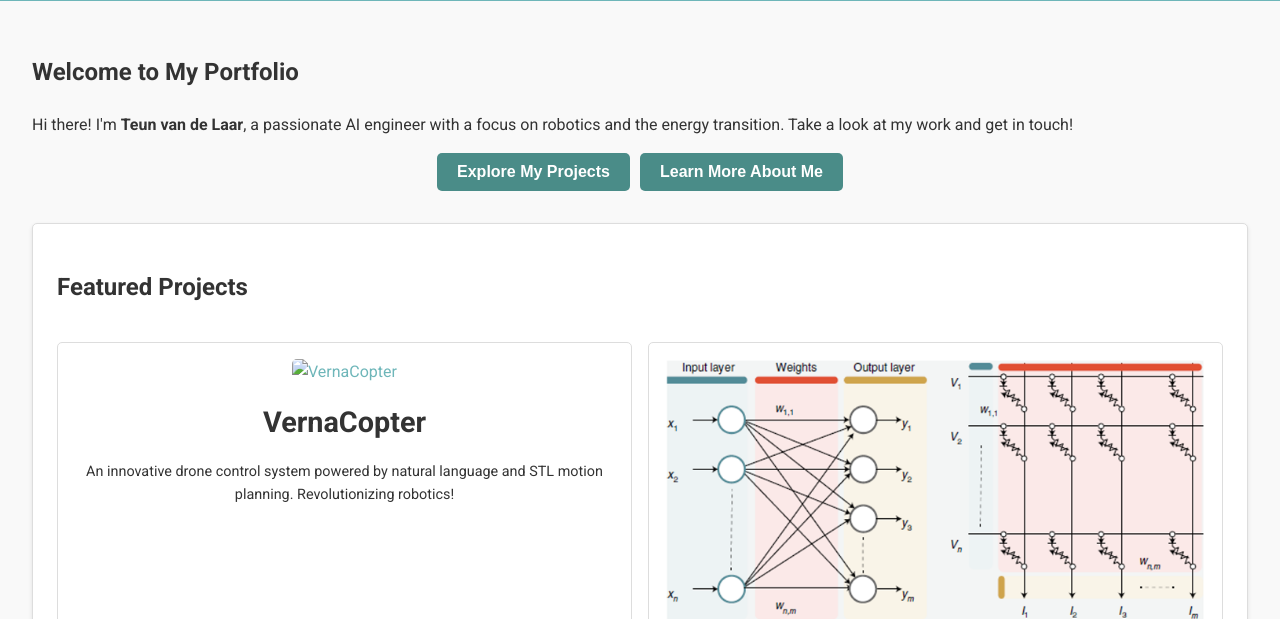
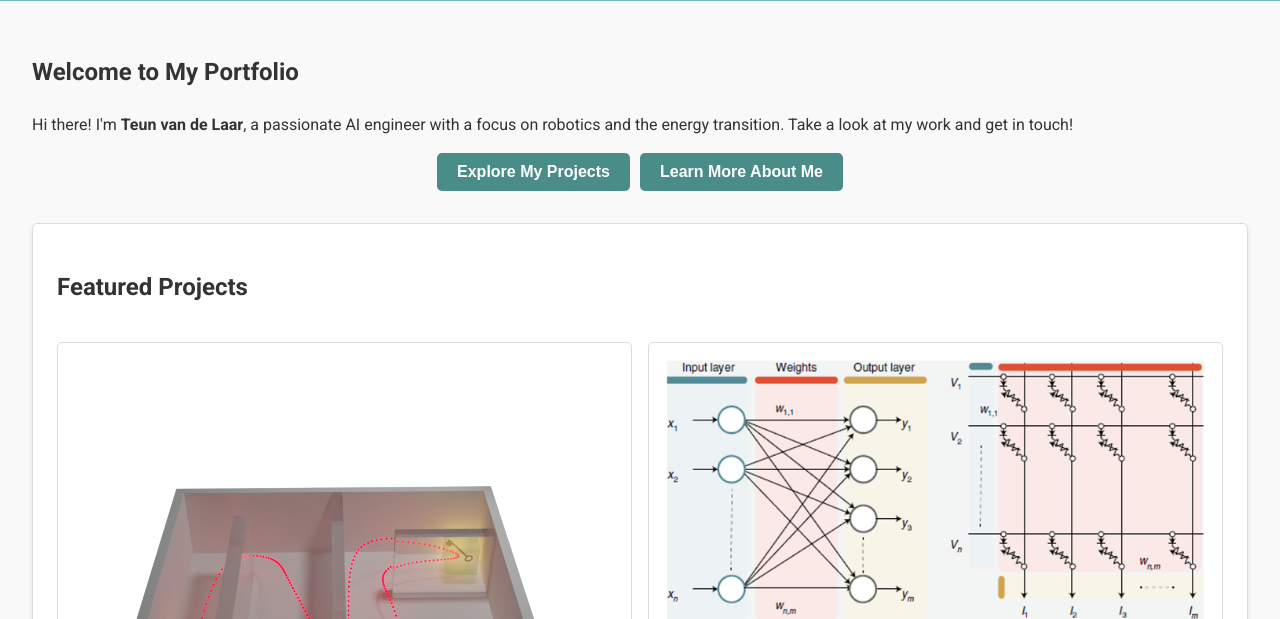
Before and after one commit to TeunvdL/TeunvdL.github.io, a plain HTML site: page index.html in a window 1280 px wide. Shown: the part 169-788 px from the top of the page. Drawn offline with Linux system fonts and the light colour scheme.

Commit message:
Add correct vernacopter image

```diff
--- a/index.html
+++ b/index.html
@@ -40,7 +40,7 @@
       <div class="projects-container">
         <div class="project">
           <a href="vernacopter.html">
-            <img src="images/vernacopter.jpg" alt="VernaCopter">
+            <img src="images/vernacopter-thumbnail.png" alt="VernaCopter">
             <h3>VernaCopter</h3>
           </a>
           <p>An innovative drone control system powered by natural language and STL motion planning. Revolutionizing robotics!</p>
```
